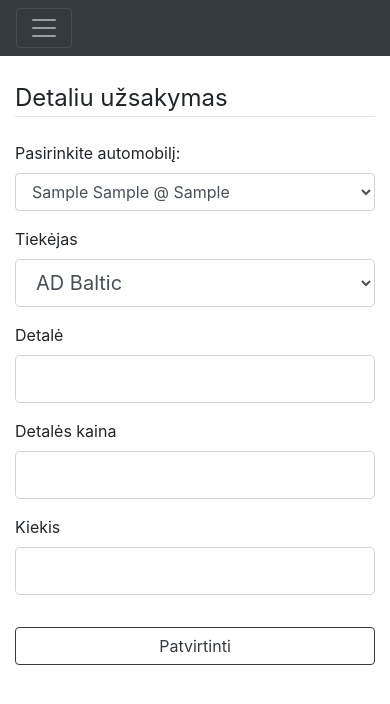
After one commit to hishonor13/flask_tarpinis_atsiskaitymas, a Flask app: page /detales in a window 390 px wide. The commit adds this page. Shown: the top 704 px of the page. Run offline with Flask 2, Linux system fonts and the light colour scheme; a user stored in the database is signed in; tables that the repository leaves empty hold one stand-in row (values such as "Sample post"); some libraries are stand-ins or nearby versions.

Commit message:
Detaliu uzsakymai automobiliams

```diff
--- a/autoservisas/forms.py
+++ b/autoservisas/forms.py
@@ -9,7 +9,6 @@ MESSAGE_BAD_EMAIL = 'Neteisingas el.pašto adresas.'
 
 
 class RegistracijosForma(FlaskForm):
-
     vardas = StringField('Vardas', [DataRequired()])
     el_pastas = StringField('El.paštas', [DataRequired(), Email(MESSAGE_BAD_EMAIL)])
     slaptazodis1 = PasswordField('Slaptažodis', [DataRequired()])
@@ -28,7 +27,6 @@ class RegistracijosForma(FlaskForm):
 
 
 class ProfilioForma(FlaskForm):
-
     vardas = StringField('Vardas', [DataRequired()])
     el_pastas = StringField('El.paštas', [DataRequired(), Email(MESSAGE_BAD_EMAIL)])
     submit = SubmitField('Atnaujinti')
@@ -77,3 +75,11 @@ class RemontoDarbuStatusas(FlaskForm):
     remonto_kaina = IntegerField('Remonto kaina', [DataRequired()])
     gedimo_aprasymas = TextAreaField('Gedimo aprašymas', [DataRequired()])
     submit = SubmitField('Patvirtinti')
+
+
+class AtsarginesDetalesForma(FlaskForm):
+    tiekejas = SelectField('Tiekėjas', choices=["AD Baltic", "InterCars", "AutoAibė", "Tekstara", "Kita..."])
+    detale = StringField('Detalė', [DataRequired()])
+    kaina = IntegerField('Detalės kaina', [DataRequired()])
+    kiekis = IntegerField('Kiekis', [DataRequired()])
+    submit = SubmitField('Patvirtinti')
--- a/autoservisas/routes.py
+++ b/autoservisas/routes.py
@@ -2,7 +2,7 @@ from flask import redirect, request, render_template, flash, url_for
 from flask_bcrypt import Bcrypt
 from flask_login import logout_user, login_user, login_required, current_user
 
-from autoservisas.models import Vartotojas, Adminitratorius, Automobiliai, RemontoDarbai
+from autoservisas.models import Vartotojas, Adminitratorius, Automobiliai, RemontoDarbai, AtsarginesDetales
 from autoservisas import forms
 from autoservisas import app, db, admin
 
@@ -10,6 +10,7 @@ from autoservisas import app, db, admin
 admin.add_view(Adminitratorius(Vartotojas, db.session))
 admin.add_view(Adminitratorius(Automobiliai, db.session))
 admin.add_view(Adminitratorius(RemontoDarbai, db.session))
+admin.add_view(Adminitratorius(AtsarginesDetales, db.session))
 bcrypt = Bcrypt(app)
 
 
@@ -180,3 +181,23 @@ def profilis():
         form.vardas.data = current_user.vardas
         form.el_pastas.data = current_user.el_pastas
     return render_template('profilis.html', current_user=current_user, form=form)
+
+
+@app.route('/detales', methods=['GET', 'POST'])
+@login_required
+def detales():
+    form = forms.AtsarginesDetalesForma()
+    klientu_automobiliai = Automobiliai.query.all()
+    if form.validate_on_submit():
+        nauja_detale_remontui = AtsarginesDetales(
+            tiekejas = form.tiekejas.data,
+            detale = form.detale.data,
+            kaina = form.kaina.data,
+            kiekis = form.kiekis.data,
+            automobilio_id = request.form.get('pasirinkimas')
+        )
+        db.session.add(nauja_detale_remontui)
+        db.session.commit()
+        flash('Detalė užsakyta', 'success')
+        return redirect(url_for('detales'))
+    return render_template('detales.html', form=form, klientu_automobiliai=klientu_automobiliai, current_user=current_user)
--- a/autoservisas/templates/base.html
+++ b/autoservisas/templates/base.html
@@ -28,6 +28,7 @@
 
                 {% if current_user and current_user.is_authenticated and current_user.is_staf %}
                     <li class="nav-item"><a class="nav-link" href="{{ url_for('remontuojami_automobiliai') }}">Remontuojami automobiliai</a></li>
+                    <li class="nav-item"><a class="nav-link" href="{{ url_for('detales') }}">Detalių užsakymas</a></li>
                 {% endif %}
 
                 {% if current_user and current_user.is_authenticated and current_user.is_admin %}
--- /dev/null
+++ b/autoservisas/templates/detales.html
@@ -0,0 +1,82 @@
+{% extends "base.html" %}
+
+{% block content %}
+
+<div class="content-section"><form method="POST" action="{{ url_for('detales') }}">{{ form.hidden_tag() }}
+    <fieldset class="form-group">
+        <legend class="border-bottom mb-4">Detaliu užsakymas</legend>
+
+        <label for="auto" class="form-label">Pasirinkite automobilį:</label>
+        <select class="form-control form-select-lg mb-3" aria-label=".form-select-lg example" id="auto" name="pasirinkimas">
+            {% for automobilis in klientu_automobiliai %}
+                <option value = "{{ automobilis.id }}">{{ automobilis.marke }} {{ automobilis.modelis }} @ {{ automobilis.valstybinis_nr }}</option>
+            {% endfor %}
+        </select>
+
+        <div class="row">
+            <div class="form-group col-lg-6">
+                {{ form.tiekejas.label(class="form-control-label") }}
+                {% if form.tiekejas.errors %}
+                    {{ form.tiekejas(class="form-control form-control-lg is-invalid") }}
+                    <div class="invalid-feedback">
+                        {% for error in form.tiekejas.errors %}
+                            <span>{{ error }}</span>
+                        {% endfor %}
+                    </div>
+                {% else %}
+                    {{ form.tiekejas(class="form-control form-control-lg") }}
+                {% endif %}
+            </div>
+
+            <div class="form-group col-lg-6">
+                {{ form.detale.label(class="form-control-label") }}
+                {% if form.detale.errors %}
+                    {{ form.detale(class="form-control form-control-lg is-invalid") }}
+                    <div class="invalid-feedback">
+                        {% for error in form.detale.errors %}
+                            <span>{{ error }}</span>
+                        {% endfor %}
+                    </div>
+                {% else %}
+                    {{ form.detale(class="form-control form-control-lg") }}
+                {% endif %}
+            </div>
+        </div>
+
+        <div class="row">
+            <div class="form-group col-lg-6">
+                {{ form.kaina.label(class="form-control-label") }}
+                {% if form.kaina.errors %}
+                    {{ form.kaina(class="form-control form-control-lg is-invalid") }}
+                    <div class="invalid-feedback">
+                        {% for error in form.kaina.errors %}
+                            <span>{{ error }}</span>
+                        {% endfor %}
+                    </div>
+                {% else %}
+                    {{ form.kaina(class="form-control form-control-lg") }}
+                {% endif %}
+            </div>
+
+            <div class="form-group col-lg-6">
+                {{ form.kiekis.label(class="form-control-label") }}
+                {% if form.kiekis.errors %}
+                    {{ form.kiekis(class="form-control form-control-lg is-invalid") }}
+                    <div class="invalid-feedback">
+                        {% for error in form.kiekis.errors %}
+                            <span>{{ error }}</span>
+                        {% endfor %}
+                    </div>
+                {% else %}
+                    {{ form.kiekis(class="form-control form-control-lg") }}
+                {% endif %}
+            </div>
+        </div>
+
+    </fieldset>
+    <div class="form-group">
+        {{ form.submit(class="btn btn-outline-dark btn-block") }}
+    </div>
+</form></div>
+
+{% endblock %}
```
Also changed, not shown: autoservisas/models.py (+11 -0 lines).
